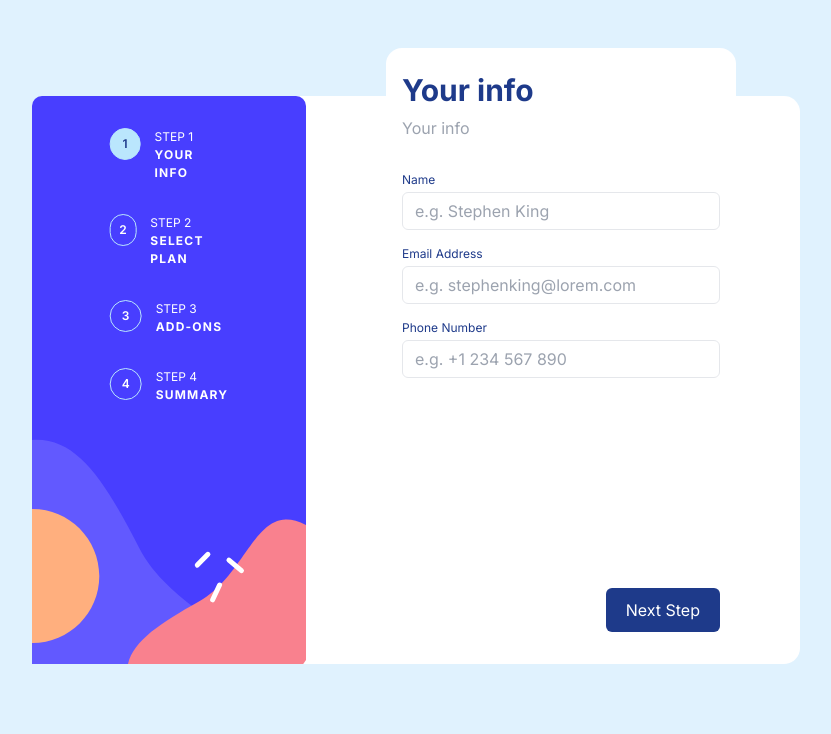
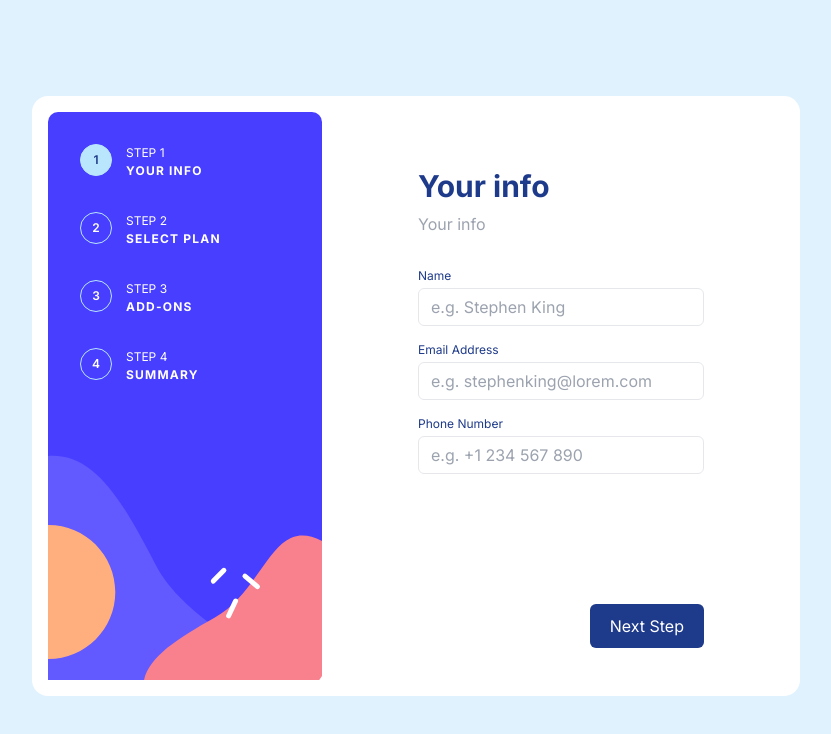
Before and after one commit to dominikrubroeder/multi-step-form, a Next.js app: page / in a window 1280 px wide. Shown: the top 734 px of the page, without its empty margins (224-1055 px from the left). Built offline with nearby package versions, Linux system fonts and the light colour scheme.

Commit message:
Build responsive Interface

```diff
--- a/src/app/page.tsx
+++ b/src/app/page.tsx
@@ -10,7 +10,7 @@ export default function Home() {
 
   return (
     <main className="flex min-h-screen flex-col items-center justify-between md:p-24">
-      <div className="bg-sky-100 grid gap-4 w-full md:max-w-screen-md md:rounded-2xl md:bg-white md:grid-cols-[auto_1fr]">
+      <div className="bg-sky-100 grid gap-4 w-full md:p-4 md:max-w-screen-md md:rounded-2xl md:bg-white md:grid-cols-[auto_1fr]">
         <Sidebar currentStep={step} setStep={(to: number) => setStep(to)} />
         <StepLayout
           step={step}
--- a/src/components/Sidebar.tsx
+++ b/src/components/Sidebar.tsx
@@ -1,5 +1,5 @@
+import { ReactNode } from "react";
 import SidebarBackground from "@/components/svg/SidebarBackground";
-import { ReactNode } from "react";
 import StepContent from "@/components/StepContent";
 
 interface SidebarProps {
@@ -74,7 +74,7 @@ export const steps: Step[] = [
 export default function Sidebar({ currentStep, setStep }: SidebarProps) {
   return (
     <div className="relative grid items-start content-start gap-8">
-      <div className="absolute left-1/2 -translate-x-1/2 flex gap-8 p-8 md:grid md:items-start md:content-start">
+      <div className="absolute left-1/2 -translate-x-1/2 flex gap-8 p-8 md:left-auto md:-translate-x-0 md:grid md:items-start md:content-start">
         {steps.map((step, index) => (
           <div
             key={index + 1}
--- a/src/components/StepLayout.tsx
+++ b/src/components/StepLayout.tsx
@@ -12,8 +12,8 @@ export default function StepLayout({
   previousStep,
 }: StepLayoutProps) {
   return (
-    <div className="relative flex flex-col justify-between md:px-16 md:pt-8 md:pb-4">
-      <div className="grid gap-8 bg-white rounded-2xl max-w-md mx-auto w-full px-4 py-6 -translate-y-[5rem]">
+    <div className="relative flex flex-col justify-between md:pt-8 md:pb-4 lg:px-16">
+      <div className="grid gap-8 bg-white rounded-2xl max-w-md mx-auto w-full px-4 py-6 -translate-y-[5rem] md:-translate-y-0">
         <header className="grid gap-2">
           <h2 className="text-3xl font-bold text-blue-900">
             {steps[step - 1].headline}
```
